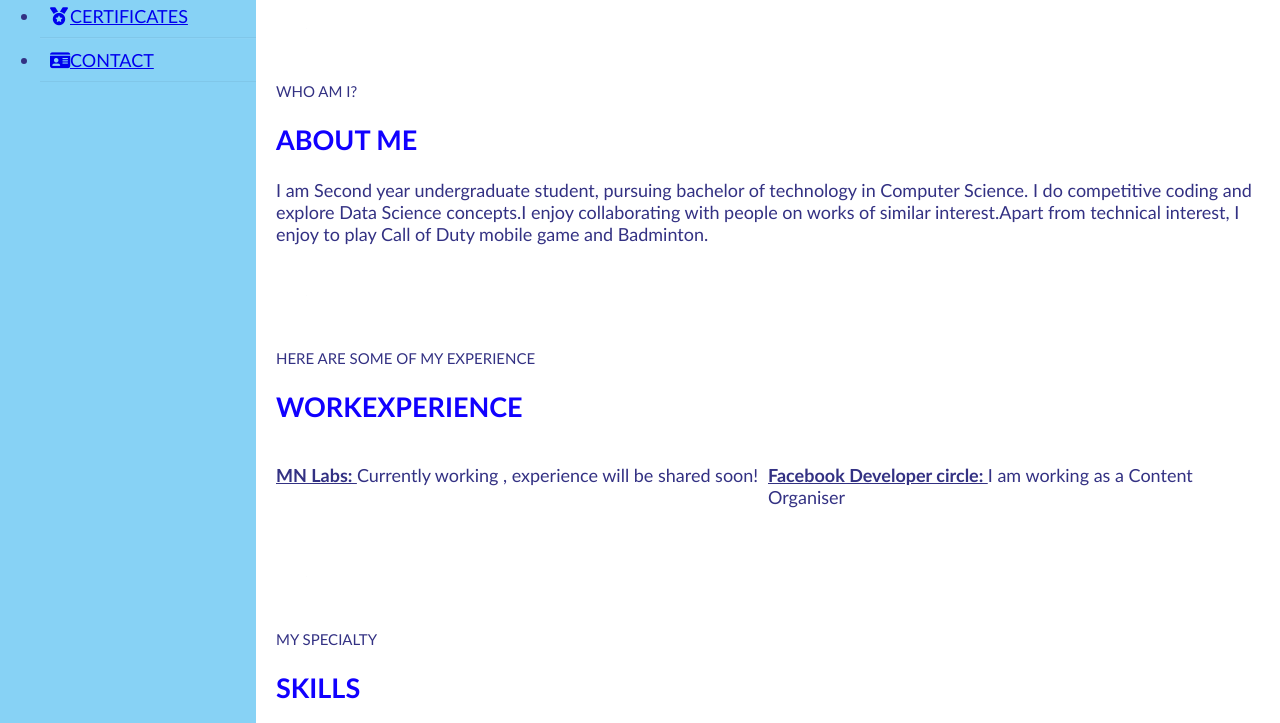
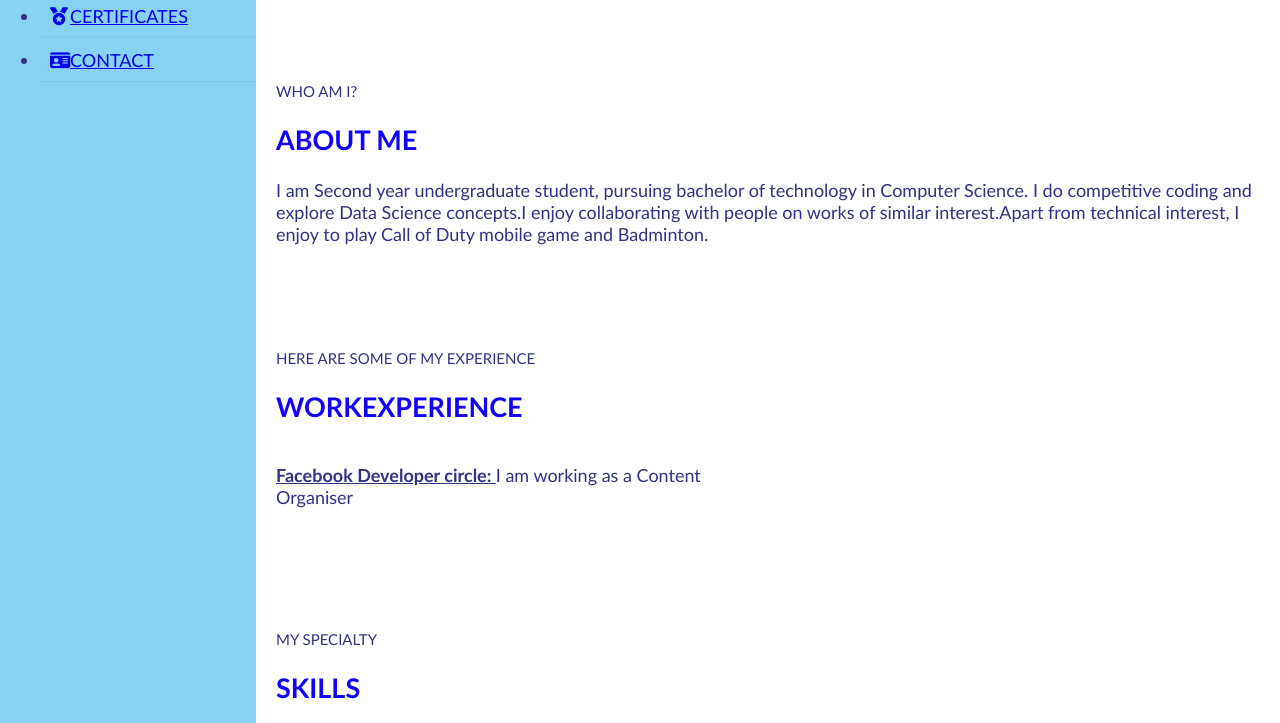
Before and after one commit to tusharjain88954/tusharjain88954.github.io, a plain HTML site: page index.html in a window 1280 px wide. Shown: the part 454-1177 px from the top of the page. Drawn offline with Linux system fonts and the light colour scheme.

Commit message:
Update index.html

```diff
--- a/index.html
+++ b/index.html
@@ -71,12 +71,12 @@
             <p1><small>HERE ARE SOME OF MY EXPERIENCE</small></p1>
             <h2>WORKEXPERIENCE</h2>
             <div class="Exp">
-              <div>
+              <!-- <div>
                 <p>
                   <b><u>MN Labs: </u></b>Currently working , experience will be
                   shared soon!
                 </p>
-              </div>
+              </div> -->
               <div>
                 <p>
                   <b><u>Facebook Developer circle: </u></b>I am working as a
@@ -214,6 +214,9 @@
                 ><i class="fab fa-linkedin"></i
               ></a>
             </li>
+            <!-- <li>
+              <a href="mailto:tusharjain11282001@gmail.com">mail</a>
+            </li> -->
           </div>
         </div>
       </div>
```
